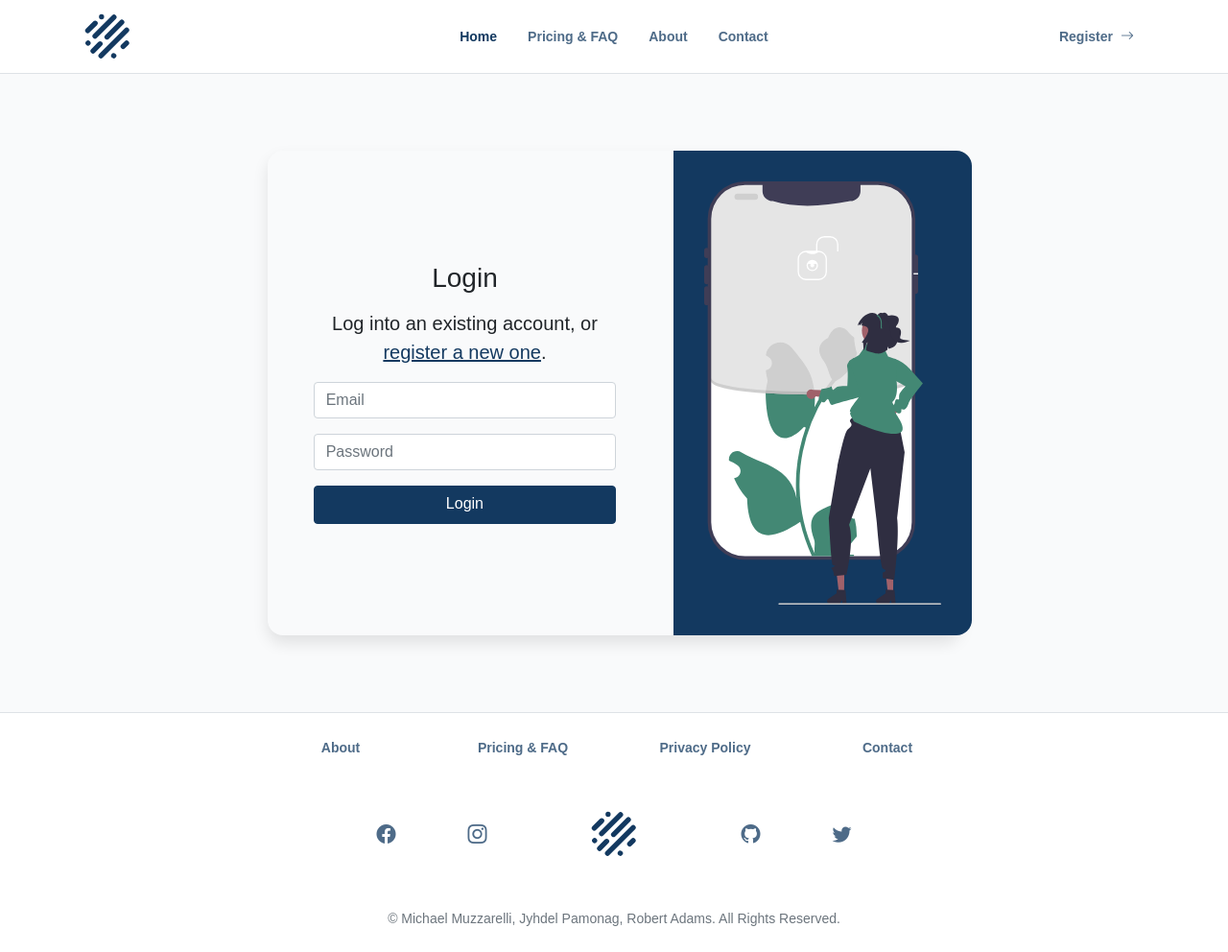
After one commit to muzzarellimj/podscholar, a PHP site: page /app/login.html in a window 1280 px wide. The commit adds this page. Shown: the whole page at 96% size. Run offline with PHP 8.4, Linux system fonts and the light colour scheme; some web fonts are replaced.

Commit message:
Include login page HTML and Sass

```diff
--- /dev/null
+++ b/app/login.html
@@ -0,0 +1,152 @@
+<!doctype html>
+
+<html lang="en">
+	<head>
+		<meta charset="utf-8">
+		<meta name="viewport" content="width=device-width, initial-scale=1">
+
+		<title>PodScholar | Login</title>
+
+		<link rel="shortcut icon" href="../asset/img/brand/brand-primary.svg">
+
+		<link rel="stylesheet" href="../asset/css/bootscholar.css">
+	</head>
+
+	<body>
+		<header class="border-bottom">
+			<nav class="navbar navbar-expand-md">
+				<div class="container">
+					<div class="navbar-brand-container">
+						<a class="navbar-brand" href="index.html">
+							<img class="navbar-brand-image" src="../asset/img/brand/brand-primary.svg" alt="PodScholar">
+						</a>
+					</div>
+
+					<button class="navbar-toggler" type="button" data-bs-toggle="collapse" data-bs-target="#navigation" aria-controls="navigation" aria-expanded="false" aria-label="Toggle Navigation">
+						<span class="navbar-toggler-icon"></span>
+					</button>
+
+					<div id="navigation" class="collapse navbar-collapse">
+						<ul class="navbar-nav">
+							<li class="nav-item"><a class="nav-link active" href="index.html" aria-current="page">Home</a></li>
+							<li class="nav-item"><a class="nav-link" href="faq.html">Pricing & FAQ</a></li>
+							<li class="nav-item"><a class="nav-link" href="about.html">About</a></li>
+							<li class="nav-item"><a class="nav-link" href="contact.html">Contact</a></li>
+						</ul>
+
+						<div class="navbar-user-profile-container">
+							<a class="nav-link" href="register.html">Register<i class="bi bi-arrow-right ms-2"></i></a>
+						</div>
+					</div>
+				</div>
+			</nav>
+		</header>
+
+		<main class="login">
+			<div class="container">
+				<div class="row justify-content-center">
+					<div class="col-lg-8 col-md-12">
+						<div class="wrapper">
+							<div class="row no-gutters">
+								<div class="d-flex flex-column justify-content-center col-md-7 align-items-stretch">
+									<div class="w-100 p-md-5 p-4">
+										<h3 class="mb-3 text-center">Login</h3>
+										<p class="lead text-center">Log into an existing account, or <a class="inline-link" href="register.html">register a new one</a>.</p>
+										<form action="POST" id="contactForm">
+											<div class="row">
+												<div class="col-md-12">
+													<div class="form-group">
+														<input type="text" class="form-control" name="email" id="email" placeholder="Email">
+														<label for="email" style="display: none;"></label>
+													</div>
+												</div>
+
+												<div class="col-md-12">
+													<div class="form-group">
+														<input type="password" class="form-control" name="password" id="password" placeholder="Password">
+														<label for="password" style="display: none;"></label>
+													</div>
+												</div>
+
+												<div class="col-md-12">
+													<div class="d-grid">
+														<button class="btn btn-primary pb-2">Login</button>
+													</div>
+												</div>
+											</div>
+										</form>
+									</div>
+								</div>
+
+								<div class="illustration d-flex flex-column bg-primary col-md-5 justify-content-center">
+									<img src="../asset/img/illustration/login.svg" alt="PodScholar">
+								</div>
+							</div>
+						</div>
+					</div>
+				</div>
+			</div>
+		</main>
+
+		<footer class="border-top">
+			<div class="container">
+				<div class="footer-navigation-row">
+					<div class="footer-navigation-col">
+						<a class="footer-navigation-item" href="about.html">About</a>
+					</div>
+
+					<div class="footer-navigation-col">
+						<a class="footer-navigation-item" href="faq.html">Pricing & FAQ</a>
+					</div>
+
+					<div class="footer-navigation-col">
+						<a class="footer-navigation-item" href="#">Privacy Policy</a>
+					</div>
+
+					<div class="footer-navigation-col">
+						<a class="footer-navigation-item" href="contact.html">Contact</a>
+					</div>
+				</div>
+
+				<div class="footer-social-row">
+					<div class="footer-social-col">
+						<a class="footer-social-item" href="#"><i class="bi bi-facebook"></i></a>
+					</div>
+
+					<div class="footer-social-col">
+						<a class="footer-social-item" href="#"><i class="bi bi-instagram"></i></a>
+					</div>
+
+					<div class="footer-brand-col">
+						<a href="index.html"><img class="footer-brand-image" src="../asset/img/brand/brand-primary.svg" alt="PodScholar"></a>
+					</div>
+
+					<div class="footer-social-col">
+						<a class="footer-social-item" href="#"><i class="bi bi-github"></i></a>
+					</div>
+
+					<div class="footer-social-col">
+						<a class="footer-social-item" href="#"><i class="bi bi-twitter"></i></a>
+					</div>
+				</div>
+
+				<div class="footer-copyright-row">
+					<div class="footer-copyright-col">
+						<p class="footer-copyright">&copy; Michael Muzzarelli, Jyhdel Pamonag, Robert Adams. All Rights Reserved.</p>
+					</div>
+				</div>
+			</div>
+		</footer>
+
+		<script src="../asset/vendor/bootstrap/dist/js/bootstrap.bundle.min.js"></script>
+		<script src="../asset/js/front-end.js"></script>
+
+		<script>
+			// call initially...
+			setStaticDocumentMainHeight();
+
+			// ...and on each resize
+			window.addEventListener('resize', setStaticDocumentMainHeight);
+		</script>
+	</body>
+</html>
--- a/asset/sass/bootscholar.sass
+++ b/asset/sass/bootscholar.sass
@@ -37,6 +37,7 @@ $font-color-primary: $primary
 @import 'page/contact'
 @import 'page/faq'
 @import 'page/filter-index'
+@import 'page/login'
 @import 'page/register'
 @import 'page/tac'
 @import 'page/upload'
--- /dev/null
+++ b/asset/sass/page/_login.sass
@@ -0,0 +1,21 @@
+.login
+	padding: 5em
+
+	.wrapper
+		width: 100%
+		border: none
+		border-radius: 1rem
+		box-shadow: 0 0.5rem 1rem 0 rgba(0, 0, 0, 0.1)
+
+	.form-group
+		margin-bottom: 1rem
+
+	.illustration
+		max-width: 100%
+		border-bottom-right-radius: 1rem
+		border-top-right-radius: 1rem
+		padding: 2rem
+		display: flex !important
+
+		@media screen and (max-width: 768px)
+			display: none !important
```
Also changed, not shown: asset/css/bootscholar.css, asset/img/illustration/login.svg (added), 1 other file.
